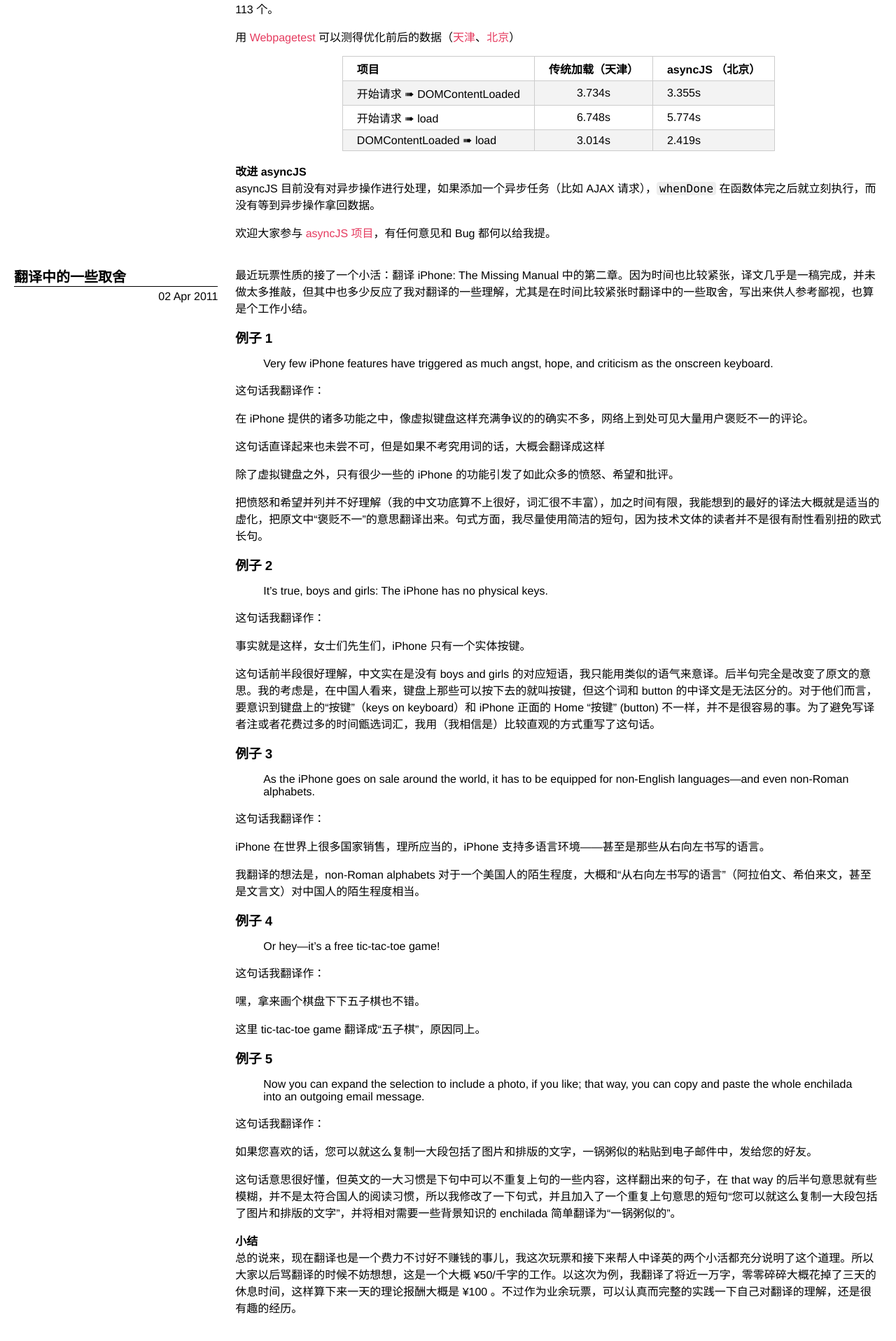
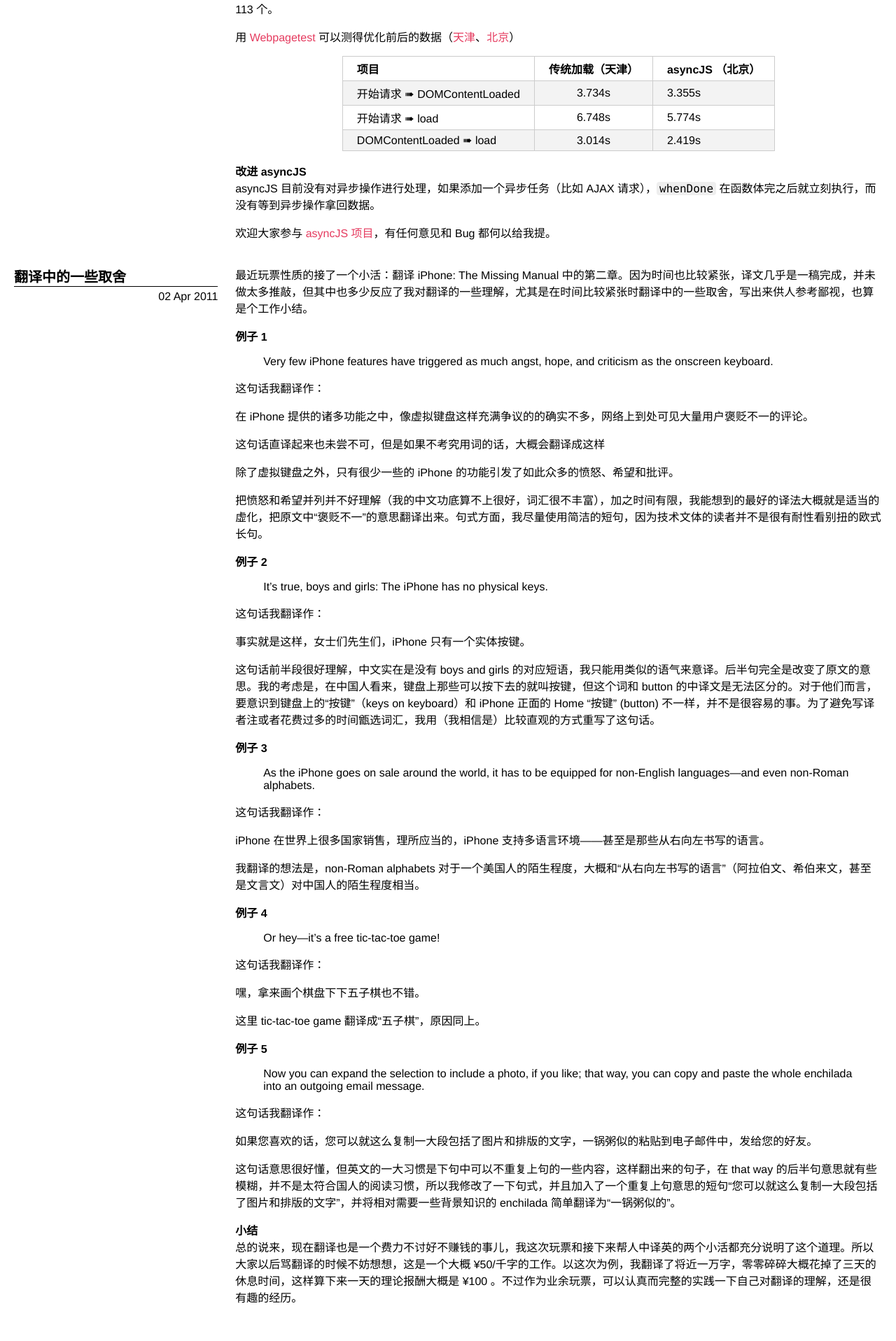
Before and after one commit to th507/blog, a Jekyll site: the page built from index.html, in a window 1280 px wide. Shown: the part 3350-5267 px from the top of the page at 70% size. Built offline with Jekyll 4.4.1, drawn with Linux system fonts in a browser that asks for light colours; Markdown is read by kramdown in place of the engine named in the settings.

Commit message:
shrink h3 in front page view

```diff
--- a/css/main.css
+++ b/css/main.css
@@ -236,7 +236,7 @@ h1, h2, h3, h4, h5, h6, p {
         text-indent: 0;
     }
 }
-.post h2 {
+.post h2, .post h3 {
     font-size: 1em;
 }
 .post p {
```
